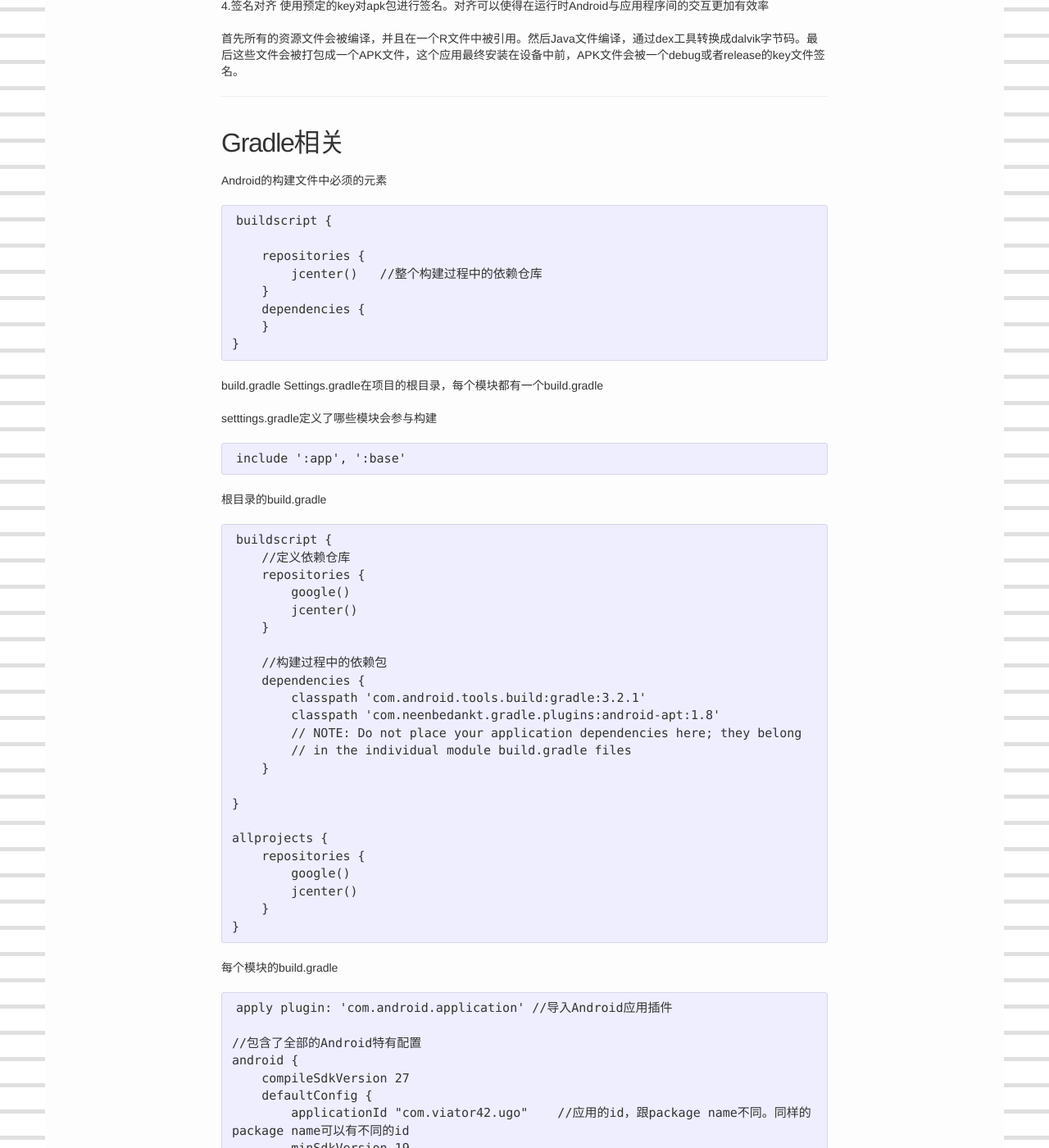
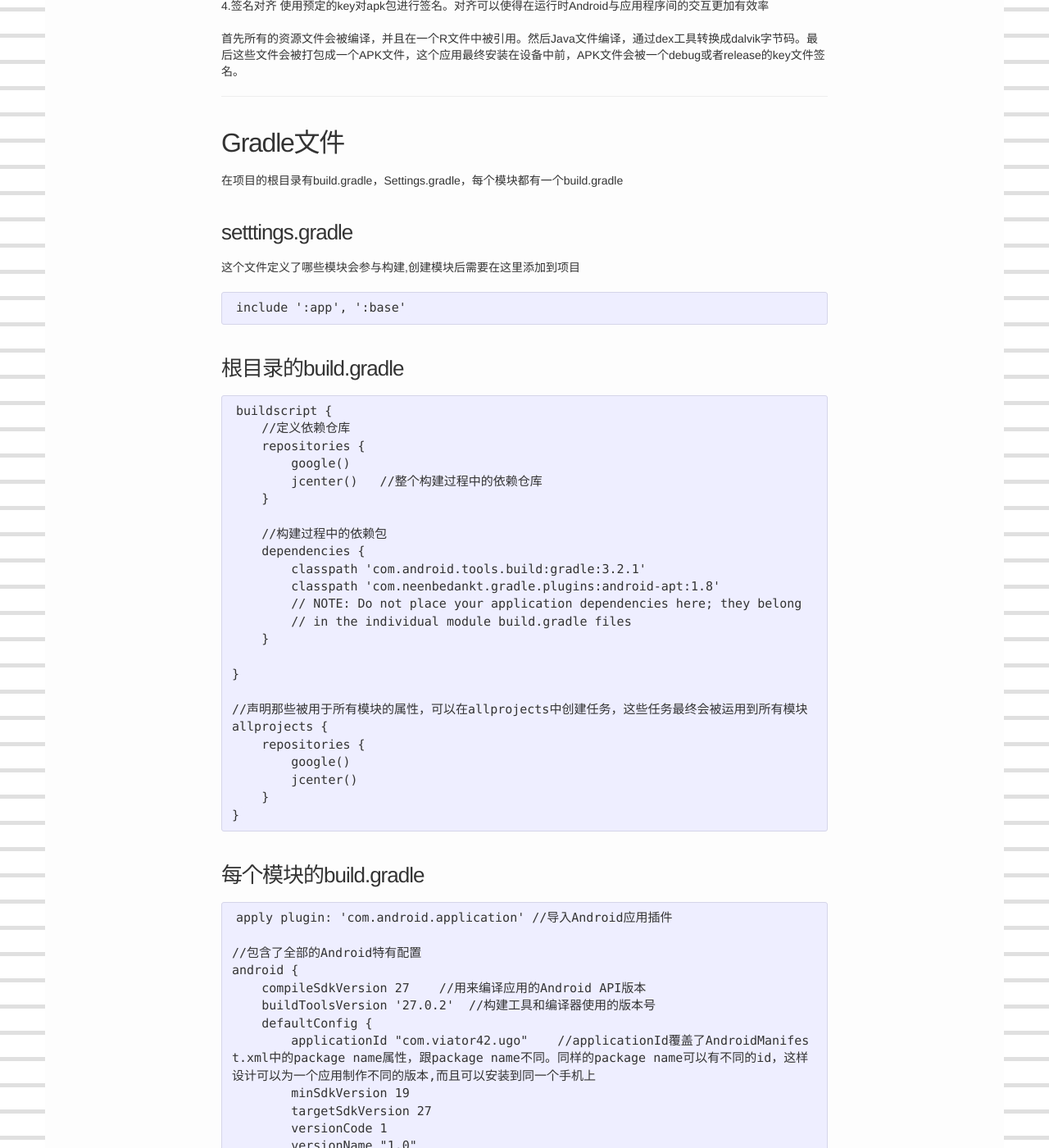
Before and after one commit to viator42/viator42.github.io, a Jekyll site: the page built from _posts/2019-1-1-gradle-for-android.markdown, in a window 1280 px wide and 1400 px high, scrolled down 734 px. Shown: the whole window at 82% size. Built offline with Jekyll 4.4.1, drawn with Linux system fonts in a browser that asks for light colours; some of the changed text lies outside the part shown.

```diff
--- a/_posts/2019-1-1-gradle-for-android.markdown
+++ b/_posts/2019-1-1-gradle-for-android.markdown
@@ -27,32 +27,23 @@ apkbuilder工具将dex文件，apt编译后的资源文件，第三方库打包
 
 --------
 
-## Gradle相关
+## Gradle文件
 
-Android的构建文件中必须的元素
+在项目的根目录有build.gradle，Settings.gradle，每个模块都有一个build.gradle
 
-    buildscript {
+### setttings.gradle
 
-        repositories {
-            jcenter()   //整个构建过程中的依赖仓库
-        }
-        dependencies {
-        }
-    }
-
-build.gradle Settings.gradle在项目的根目录，每个模块都有一个build.gradle
-
-setttings.gradle定义了哪些模块会参与构建
+这个文件定义了哪些模块会参与构建,创建模块后需要在这里添加到项目
 
     include ':app', ':base'
 
-根目录的build.gradle
+### 根目录的build.gradle
 
     buildscript {
         //定义依赖仓库
         repositories {
             google()
-            jcenter()
+            jcenter()   //整个构建过程中的依赖仓库
         }
 
         //构建过程中的依赖包
@@ -65,6 +56,7 @@ setttings.gradle定义了哪些模块会参与构建
 
     }
 
+    //声明那些被用于所有模块的属性，可以在allprojects中创建任务，这些任务最终会被运用到所有模块
     allprojects {
         repositories {
             google()
@@ -72,15 +64,16 @@ setttings.gradle定义了哪些模块会参与构建
         }
     }
 
-每个模块的build.gradle
+### 每个模块的build.gradle
 
     apply plugin: 'com.android.application' //导入Android应用插件
 
     //包含了全部的Android特有配置
     android {
-        compileSdkVersion 27
+        compileSdkVersion 27    //用来编译应用的Android API版本
+        buildToolsVersion '27.0.2'  //构建工具和编译器使用的版本号
         defaultConfig {
-            applicationId "com.viator42.ugo"    //应用的id，跟package name不同。同样的package name可以有不同的id
+            applicationId "com.viator42.ugo"    //applicationId覆盖了AndroidManifest.xml中的package name属性，跟package name不同。同样的package name可以有不同的id，这样设计可以为一个应用制作不同的版本,而且可以安装到同一个手机上
             minSdkVersion 19
             targetSdkVersion 27
             versionCode 1
@@ -113,7 +106,9 @@ setttings.gradle定义了哪些模块会参与构建
         。。。
     }
 
-###定义依赖
+--------
+
+### 定义依赖
 
 一个依赖由 group：name：version构成
 
@@ -125,48 +120,59 @@ setttings.gradle定义了哪些模块会参与构建
 
 aar文件依赖
 
+--------
+
 ### 创建Variant
 
-buildType构建类型用来定义如何构建一个应用，默认的有debug和release
+buildType构建类型用来定义如何构建一个应用，debug标识是否包含，application是什么，是否进行代码压缩
+默认的有debug和release
 
-    buildTypes {
-        debug {
-            minifyEnabled false
-            proguardFiles getDefaultProguardFile('proguard-android.txt'), 'proguard-rules.pro'
-            debuggable = true
-        }
-        staging.initWith(buildTypes.debug)  //可以从现有的构建类型继承属性
-        staging {
-            applicationIdSuffix "-staging"  //applicatinId当前类型的app id添加后缀，这样测试版和正式版能装在同一台手机上
-            versionNameSuffix "-staging"    //为当前类型的versionName添加后缀
+    android {
+        。。。
+        buildTypes {
+            debug {
+                minifyEnabled false
+                proguardFiles getDefaultProguardFile('proguard-android.txt'), 'proguard-rules.pro'
+                debuggable = true
+            }
+            staging.initWith(buildTypes.debug)  //可以从现有的构建类型继承属性
+            staging {
+                applicationIdSuffix "-staging"  //applicatinId当前类型的app id添加后缀，这样测试版和正式版能装在同一台手机上
+                versionNameSuffix "-staging"    //为当前类型的versionName添加后缀
 
-        }
-        release {
-            minifyEnabled true
-            proguardFiles getDefaultProguardFile('proguard-android.txt'), 'proguard-rules.pro'
-            debuggable = false
+            }
+            release {
+                minifyEnabled true
+                proguardFiles getDefaultProguardFile('proguard-android.txt'), 'proguard-rules.pro'
+                debuggable = false
+            }
         }
     }
 
-productFlavors用于创建不同的渠道包
+### productFlavors
 
-    productFlavors {
-        qihu360 {
-            manifestPlaceholders = [
-                    channel_id: "1000",
-                    app_name  : "UGou_360定制版",
-            ]
+productFlavors用于创建不同的版本，比如构建免费版和付费版，内部试用版版和外部版，同一类别不同客户使用的版本，唯一不同的是颜色图标和后台url，对应不同市场发布的渠道包
 
+    android {
+        。。。
+        productFlavors {
+            qihu360 {
+                manifestPlaceholders = [
+                        channel_id: "1000",
+                        app_name  : "UGou_360定制版",
+                ]
+
+            }
+            wandoujia {
+                manifestPlaceholders = [
+                        channel_id: "1001",
+                        app_name  : "UGou_豌豆荚定制版",
+                ]
+            }
+    //        productFlavors.all {
+    //            flavor -> flavor.manifestPlaceholders =[channel: name]
+    //        }
         }
-        wandoujia {
-            manifestPlaceholders = [
-                    channel_id: "1001",
-                    app_name  : "UGou_豌豆荚定制版",
-            ]
-        }
-//        productFlavors.all {
-//            flavor -> flavor.manifestPlaceholders =[channel: name]
-//        }
     }
 
     dependencies {
```
Also changed, not shown: about.md (+60 -46 lines).
